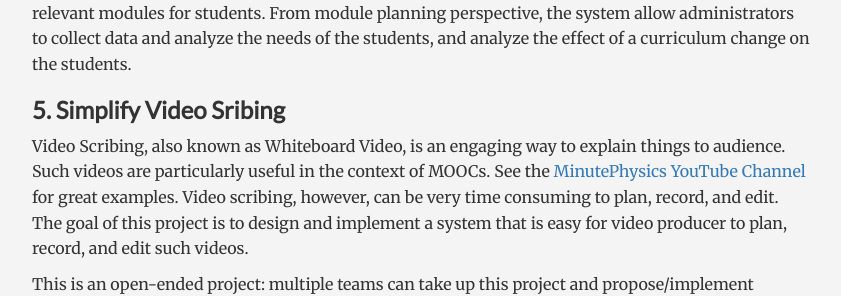
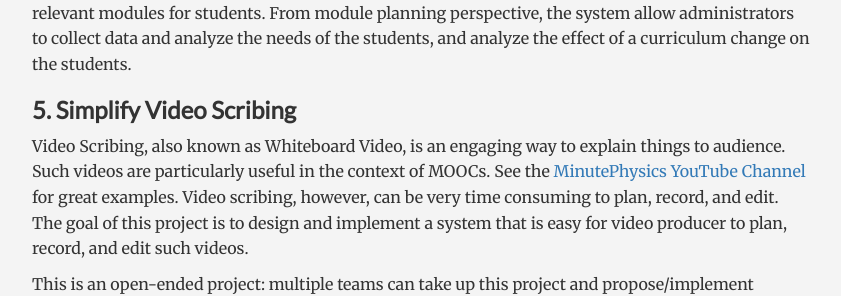
Before and after one commit to nus-mtp/1617, a Jekyll site: the page built from projects.md, in a window 1280 px wide. Shown: the part 903-1199 px from the top of the page, without its empty margins (38-879 px from the left). Built offline with Jekyll 4.4.1, drawn with Linux system fonts in a browser that asks for light colours; nearby versions of some CDN libraries; our own code applies the rules of GitHub Pages for plain Markdown files.

Commit message:
Fix a very minor typo

```diff
--- a/projects.md
+++ b/projects.md
@@ -18,7 +18,7 @@ A person who scans his phone bills/medical bills/banks statements often has to m
 
 This project aims to assist students in study planning, as well as the department in module planning.  Students can file their 4-year study plan online and adjust them along the way.  The system should provide guidance to students regarding module prerequisites and recommends interesting and relevant modules for students.  From module planning perspective, the system allow administrators to collect data and analyze the needs of the students, and analyze the effect of a curriculum change on the students.
 
-### 5. Simplify Video Sribing
+### 5. Simplify Video Scribing
 
 Video Scribing, also known as Whiteboard Video, is an engaging way to explain things to audience.  Such videos are particularly useful in the context of MOOCs.  See the [MinutePhysics YouTube Channel](https://www.youtube.com/user/minutephysics) for great examples. Video scribing, however, can be very time consuming to plan, record, and edit.  The goal of this project is to design and implement a system that is easy for video producer to plan, record, and edit such videos.
 
```
